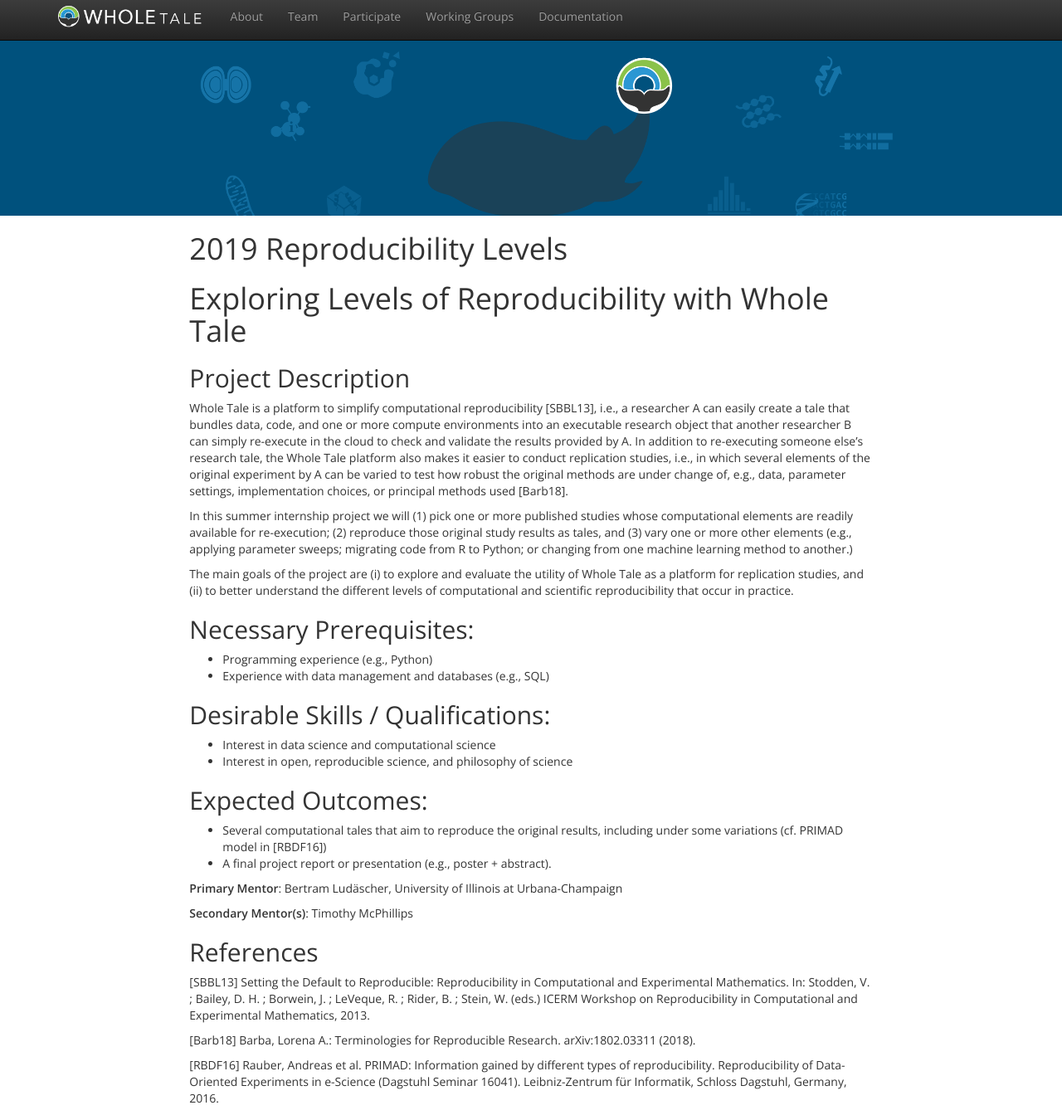
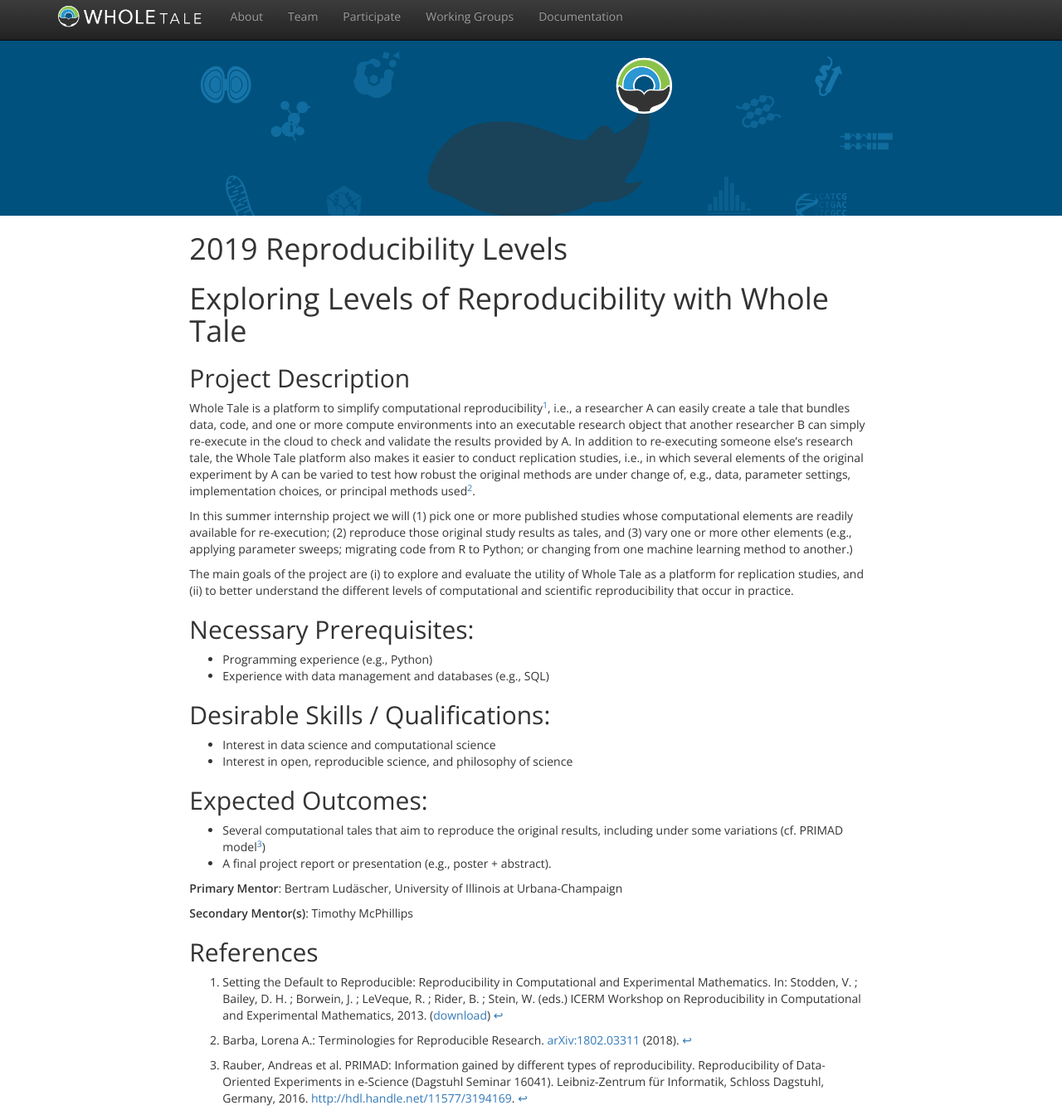
Before and after one commit to whole-tale/whole-tale.github.io-old, a Jekyll site: the page built from _internship_projects/2019-reproducibility-levels.md, in a window 1280 px wide and 1344 px high. Shown: the whole window at 83% size. Built offline with Jekyll 4.4.1, drawn with Linux system fonts in a browser that asks for light colours; nearby versions of some CDN libraries.

Commit message:
Fix references

```diff
--- a/_internship_projects/2019-reproducibility-levels.md
+++ b/_internship_projects/2019-reproducibility-levels.md
@@ -10,7 +10,7 @@ header_content: false
 
 ## Project Description
 
-Whole Tale is a platform to simplify computational reproducibility [SBBL13],
+Whole Tale is a platform to simplify computational reproducibility[^SBBL13],
 i.e., a researcher A can easily create a tale that bundles data, code, and one
 or more compute environments into an executable research object that another
 researcher B can simply re-execute in the cloud to check and validate the
@@ -18,7 +18,7 @@ results provided by A. In addition to re-executing someone else’s research tal
 the Whole Tale platform also makes it easier to conduct replication studies,
 i.e., in which several elements of the original experiment by A can be varied to
 test how robust the original methods are under change of, e.g., data, parameter
-settings, implementation choices, or principal methods used [Barb18].
+settings, implementation choices, or principal methods used[^Barb18].
 
 In this summer internship project we will (1) pick one or more published studies
 whose computational elements are readily available for re-execution; (2) reproduce
@@ -42,7 +42,7 @@ in practice.
  * Interest in open, reproducible science, and philosophy of science
 
 ## Expected Outcomes:
- * Several computational tales that aim to reproduce the original results, including under some variations (cf. PRIMAD model in [RBDF16])
+ * Several computational tales that aim to reproduce the original results, including under some variations (cf. PRIMAD model[^RBDF16])
  * A final project report or presentation (e.g., poster + abstract).
 
 
@@ -53,8 +53,8 @@ in practice.
 
 ## References
 
-[SBBL13] Setting the Default to Reproducible: Reproducibility in Computational and Experimental Mathematics. In: Stodden, V. ; Bailey, D. H. ; Borwein, J. ; LeVeque, R. ; Rider, B. ; Stein, W. (eds.) ICERM Workshop on Reproducibility in Computational and Experimental Mathematics, 2013.
+[^SBBL13]: Setting the Default to Reproducible: Reproducibility in Computational and Experimental Mathematics. In: Stodden, V. ; Bailey, D. H. ; Borwein, J. ; LeVeque, R. ; Rider, B. ; Stein, W. (eds.) ICERM Workshop on Reproducibility in Computational and Experimental Mathematics, 2013. ([download](http://stodden.net/icerm_report.pdf))
 
-[Barb18] Barba, Lorena A.: Terminologies for Reproducible Research. arXiv:1802.03311 (2018).
+[^Barb18]: Barba, Lorena A.: Terminologies for Reproducible Research. [arXiv:1802.03311](https://arxiv.org/abs/1802.03311) (2018).
 
-[RBDF16] Rauber, Andreas et al. PRIMAD: Information gained by different types of reproducibility. Reproducibility of Data-Oriented Experiments in e-Science (Dagstuhl Seminar 16041). Leibniz-Zentrum für Informatik, Schloss Dagstuhl, Germany, 2016.
+[^RBDF16]: Rauber, Andreas et al. PRIMAD: Information gained by different types of reproducibility. Reproducibility of Data-Oriented Experiments in e-Science (Dagstuhl Seminar 16041). Leibniz-Zentrum für Informatik, Schloss Dagstuhl, Germany, 2016. [http://hdl.handle.net/11577/3194169](http://hdl.handle.net/11577/3194169).
```
